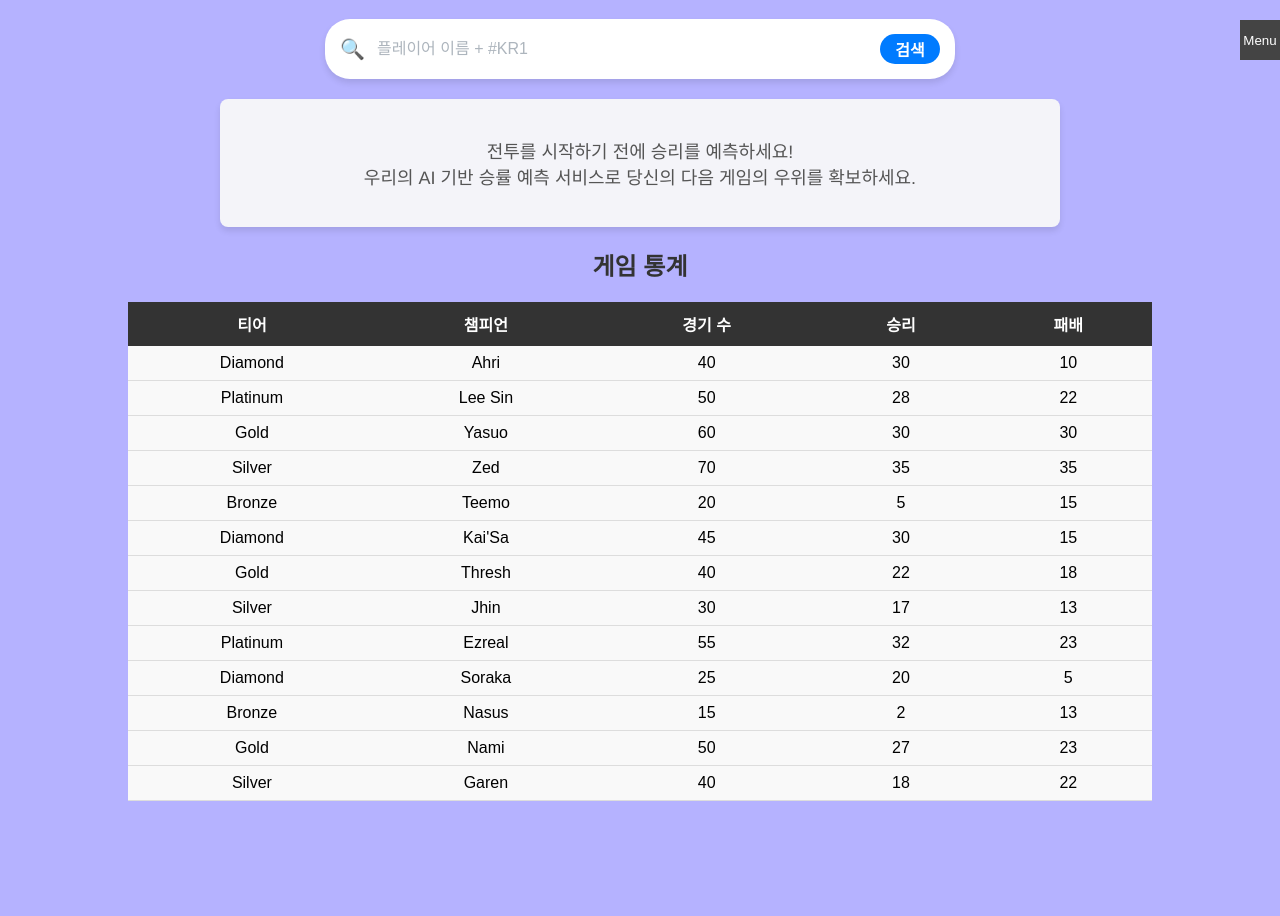
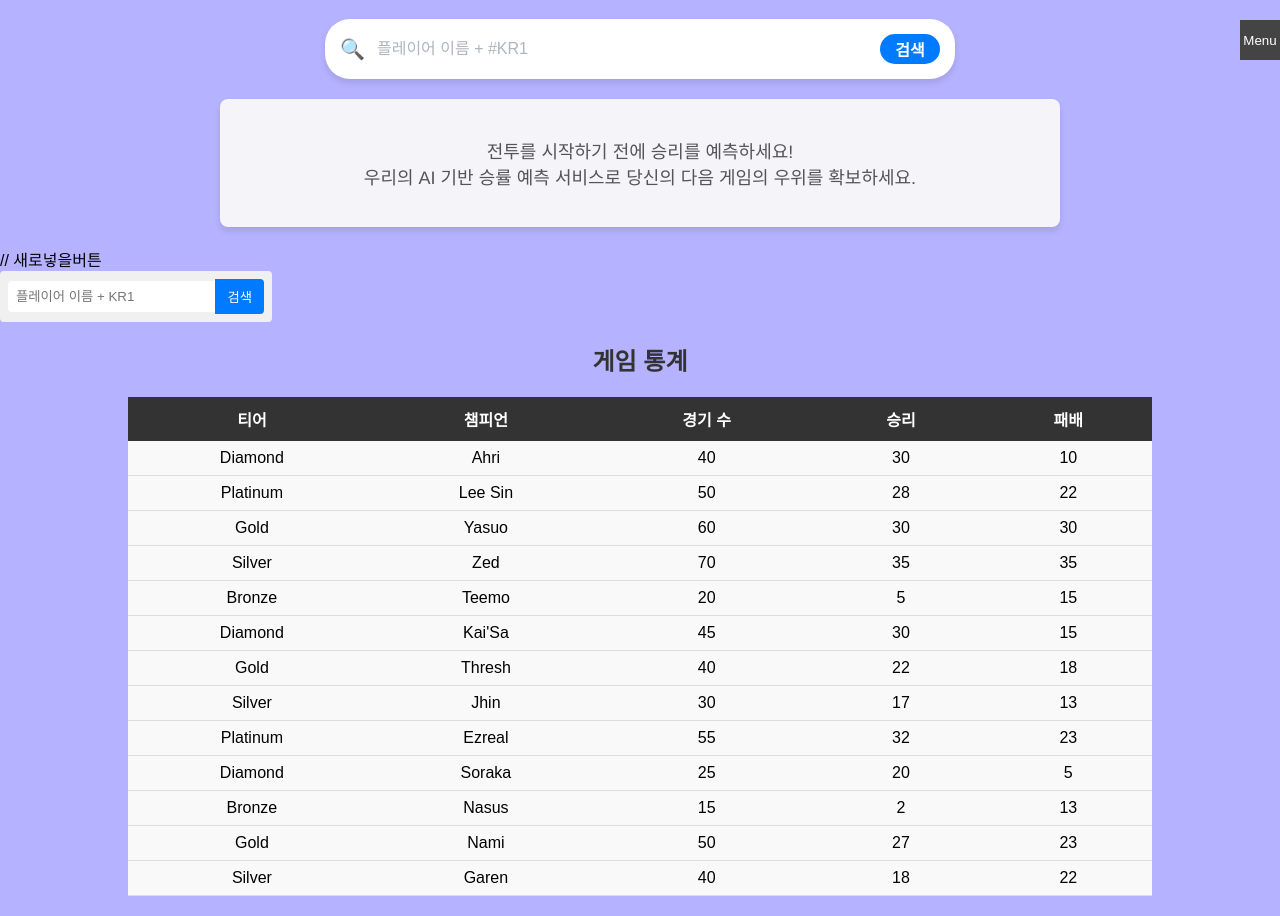
Before and after one commit to YoungHyeon1/Lab-scale, a React (Create React App) app in the folder GameApp/app/: page /ai_search in a window 1280 px wide. Before the commit the page ends 821 px from the top, so only its background shows below. Built offline with nearby package versions, Linux system fonts and the light colour scheme.

Commit message:
fix research

```diff
--- a/GameApp/app/src/components/AIPredicPage.jsx
+++ b/GameApp/app/src/components/AIPredicPage.jsx
@@ -1,6 +1,7 @@
 import SearchBar from "./SearchBar";
 import SidebarComponent from "./SidebarComponent";
 import styled from "styled-components";
+import PredictSC from "./PredictSC";
 
 const PromoContainer = styled.div`
   padding: 20px;
@@ -106,6 +107,11 @@
           확보하세요.
         </PromoText>
       </PromoContainer>
+
+      // 새로넣을버튼
+      <PredictSC />
+
+
       <StatHeader>게임 통계</StatHeader>
       <Table>
         <thead>
--- /dev/null
+++ b/GameApp/app/src/components/PredictSC.jsx
@@ -0,0 +1,55 @@
+import React, { useState } from 'react';
+import styled from 'styled-components';
+
+const SearchContainer = styled.div`
+  display: flex;
+  align-items: center;
+  background-color: #f0f0f0; // 배경색 (원하는 색상으로 변경)
+  padding: 8px;
+  border-radius: 4px;
+  width: 20%; // 원하는 너비 (%)
+`;
+
+const SearchInput = styled.input`
+  flex-grow: 1;
+  padding: 8px;
+  border: none;
+  outline: none;
+  border-radius: 4px 0 0 4px; // 왼쪽 모서리 둥글게
+`;
+
+const SearchButton = styled.button`
+  padding: 8px 12px;
+  background-color: #007bff; // 버튼 색상 (원하는 색상으로 변경)
+  color: white;
+  border: none;
+  border-radius: 0 4px 4px 0; // 오른쪽 모서리 둥글게
+  cursor: pointer;
+
+  &:hover {
+    background-color: #0056b3; // 호버 시 색상 변경
+  }
+`;
+
+function PredictSC() {
+  const [searchTerm, setSearchTerm] = useState('');
+
+  const handleSearch = () => {
+    // 검색 로직 구현 (API 호출 등)
+    console.log('검색어:', searchTerm);
+  };
+
+  return (
+    <SearchContainer>
+      <SearchInput
+        type="text"
+        placeholder="플레이어 이름 + KR1"
+        value={searchTerm}
+        onChange={(e) => setSearchTerm(e.target.value)}
+      />
+      <SearchButton onClick={handleSearch}>검색</SearchButton>
+    </SearchContainer>
+  );
+}
+
+export default PredictSC;
--- a/GameApp/app/src/components/Research.jsx
+++ b/GameApp/app/src/components/Research.jsx
@@ -26,12 +26,13 @@
   }, [dispatch, gameName]);
 
   useEffect(() => {
-    if (result) {
+    if (result.puuid !== undefined) {
       dispatch(fetchUserLeague(result.puuid));
     }
   }, [dispatch, result]);
 
   useEffect(() => {
+    console.log(userLeague)
     if (result && userLeague) {
       setProfileData({
         imageUrl: `https://opgg-static.akamaized.net/meta/images/profile_icons/profileIcon${result.profile_icon_id}.jpg`,
--- a/GameApp/app/src/redux/getPuuidSlice.js
+++ b/GameApp/app/src/redux/getPuuidSlice.js
@@ -7,7 +7,7 @@
   async (summonerName) => {
     const [ganeName, tagLine = ""] = summonerName.split("-");
     const response = await axios.get(
-      `http://127.0.0.1:8000/v1/users/puuid?gameName=${ganeName}&tagLine=${tagLine}`
+      `http://labscaleloadblancer-1622503253.ap-northeast-2.elb.amazonaws.com/v1/users/puuid?gameName=${ganeName}&tagLine=${tagLine}`
     );
     return response.data;
   }
--- a/GameApp/app/src/redux/userLeagueSlice.js
+++ b/GameApp/app/src/redux/userLeagueSlice.js
@@ -5,7 +5,7 @@
   "userLeague/fetchUserLeague",
   async (puuid) => {
     const response = await axios.get(
-      `http://127.0.0.1:8000/v1/users/league?puuid=${puuid}`
+      `http://labscaleloadblancer-1622503253.ap-northeast-2.elb.amazonaws.com/v1/users/league?puuid=${puuid}`
     );
     return response.data;
   }
```
